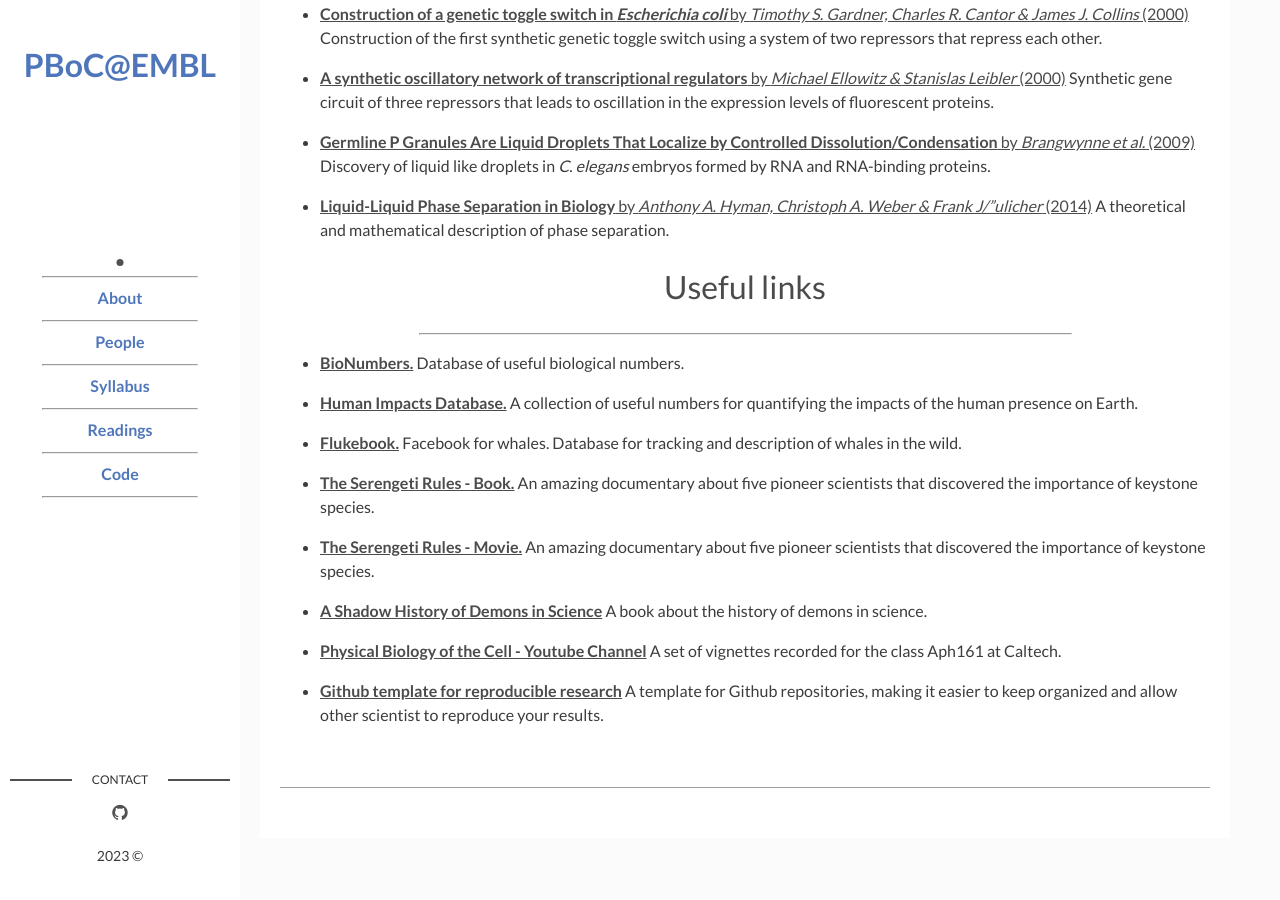
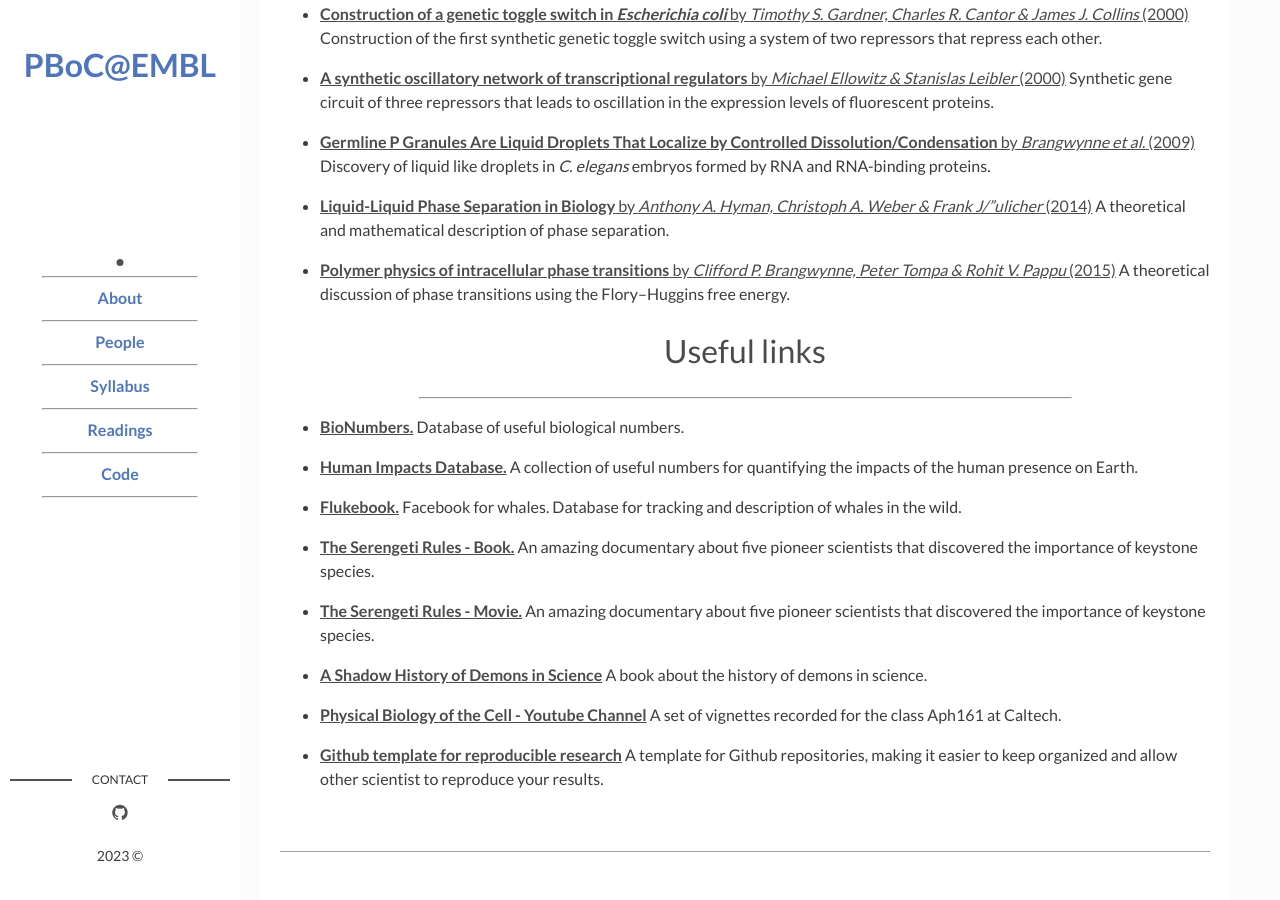
Before and after one commit to RPGroup-PBoC/embl_pboc_2023, a Jekyll site: the page built from page03_readings.md, in a window 1280 px wide and 900 px high, scrolled down 1841 px. Built offline with Jekyll 4.4.1, drawn with Linux system fonts in a browser that asks for light colours; before the commit the page ends 2699 px from its top, so only the background shows below that.

Commit message:
brangwynne paper

```diff
--- a/_data/readings.yaml
+++ b/_data/readings.yaml
@@ -178,3 +178,11 @@ Day 5:
    link: hynman2014.pdf
    description: >
      A theoretical and mathematical description of phase separation.
+
+ - pub:
+   title: "Polymer physics of intracellular phase transitions"
+   authors: Clifford P. Brangwynne, Peter Tompa & Rohit V. Pappu
+   year: 2015
+   link: brangwynne2015.pdf
+   description: >
+     A theoretical discussion of phase transitions using the Flory–Huggins free energy.
```
Also changed, not shown: 2 other files.
